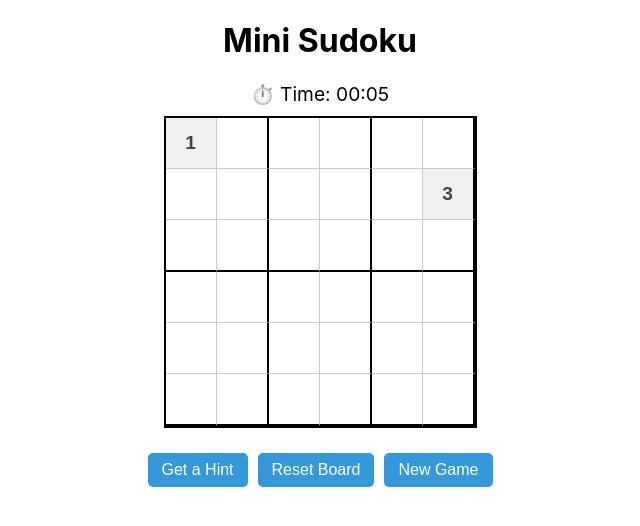
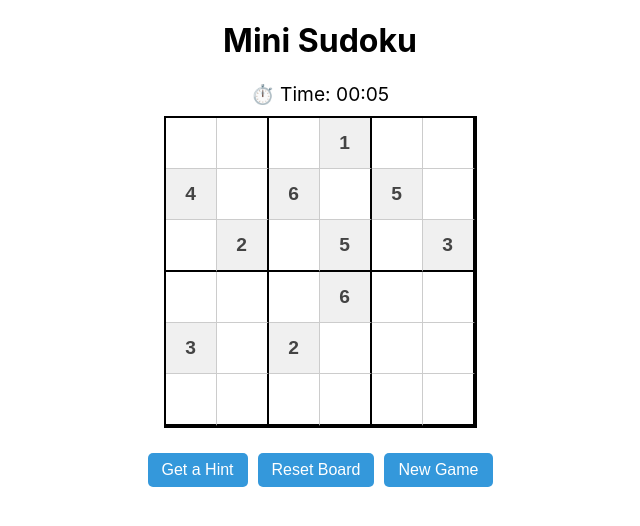
Before and after one commit to malashreedh/miniSudoku, a React (Create React App) app in the folder mini-sudoku-game/: page / in a window 1280 px wide. Shown: the top 526 px of the page, without its empty margins (320-960 px from the left). Built offline with nearby package versions, Linux system fonts and the light colour scheme.

Commit message:
added logic

```diff
--- a/mini-sudoku-game/src/components/SudokuGrid.tsx
+++ b/mini-sudoku-game/src/components/SudokuGrid.tsx
@@ -2,90 +2,50 @@ import React, { useState } from 'react';
 import './SudokuGrid.css';
 import Cell from './Cell';
 import ControlPanel from './ControlPanel';
+import {
+  Board,
+  Cell as SudokuCell,
+  cloneBoard,
+  generatePuzzle,
+  isBoardSolved
+} from '../utils/sudoku';
 
 interface SudokuGridProps {
   setIsWin: (value: boolean) => void;
   isWin: boolean;
 }
 
-
-// Puzzle 1 and its solution
-const initialPuzzle1 = [
-  ['1', '', '', '', '', ''],
-  ['', '', '', '', '', '3'],
-  ['', '', '', '', '', ''],
-  ['', '', '', '', '', ''],
-  ['', '', '', '', '', ''],
-  ['', '', '', '', '', ''],
-];
-
-const solution1 = [
-  ['1', '2', '3', '4', '5', '6'],
-  ['4', '5', '6', '1', '2', '3'],
-  ['2', '3', '1', '5', '6', '4'],
-  ['5', '6', '4', '2', '3', '1'],
-  ['3', '1', '2', '6', '4', '5'],
-  ['6', '4', '5', '3', '1', '2'],
-];
-
-// Puzzle 2 and its solution
-const initialPuzzle2 = [
-  ['', '', '3', '', '', '6'],
-  ['', '', '', '1', '', ''],
-  ['2', '', '', '', '', ''],
-  ['', '', '', '', '3', ''],
-  ['', '', '1', '', '', ''],
-  ['6', '', '', '', '', ''],
-];
-
-const solution2 = [
-  ['1', '2', '3', '4', '5', '6'],
-  ['4', '5', '6', '1', '2', '3'],
-  ['2', '3', '1', '5', '6', '4'],
-  ['5', '6', '4', '2', '3', '1'],
-  ['3', '1', '2', '6', '4', '5'],
-  ['6', '4', '5', '3', '1', '2'],
-];
-
 const SudokuGrid: React.FC<SudokuGridProps> = ({ setIsWin, isWin }) => {
-    const [puzzle, setPuzzle] = useState<string[][]>(initialPuzzle1);
-    const [board, setBoard] = useState<string[][]>(initialPuzzle1);
-  const [solution, setSolution] = useState<string[][]>(solution1);
-
-  const checkForWin = (currentBoard: string[][]) => {
-    for (let row = 0; row < 6; row++) {
-      for (let col = 0; col < 6; col++) {
-        if (currentBoard[row][col] !== solution[row][col]) {
-          return false;
-        }
-      }
-    }
-    return true;
-  };
-
+  const [initialPuzzle, setInitialPuzzle] = useState<Board>(generatePuzzle(10));
+  const [board, setBoard] = useState<Board>(cloneBoard(initialPuzzle));
 
   const handleChange = (row: number, col: number, value: string) => {
-    const newBoard = board.map((r, rowIndex) =>
-      r.map((cellValue, colIndex) =>
-        rowIndex === row && colIndex === col ? value : cellValue
-      )
-    );
+    const intValue = parseInt(value);
+    const newBoard = cloneBoard(board);
+
+    if (!isNaN(intValue)) {
+      newBoard[row][col].value = intValue;
+    } else {
+      newBoard[row][col].value = null;
+    }
+
     setBoard(newBoard);
 
-    if (checkForWin(newBoard)) {
+    if (isBoardSolved(newBoard)) {
       setIsWin(true);
     }
   };
 
   const handleHint = () => {
-    for (let row = 0; row < 6; row++) {
-      for (let col = 0; col < 6; col++) {
-        if (board[row][col] === '') {
-          const newBoard = [...board];
-          newBoard[row][col] = solution[row][col];
+    for (let row = 0; row < board.length; row++) {
+      for (let col = 0; col < board[row].length; col++) {
+        if (board[row][col].value === null) {
+          const newBoard = cloneBoard(board);
+          newBoard[row][col].value = generatePuzzle(1)[row][col].value;
+          newBoard[row][col].readOnly = true;
           setBoard(newBoard);
 
-          if (checkForWin(newBoard)) {
+          if (isBoardSolved(newBoard)) {
             setIsWin(true);
           }
 
@@ -95,19 +55,16 @@ const SudokuGrid: React.FC<SudokuGridProps> = ({ setIsWin, isWin }) => {
     }
   };
 
-
   const handleReset = () => {
-    setBoard(puzzle);
+    setBoard(cloneBoard(initialPuzzle));
     setIsWin(false);
-
   };
 
   const handleNewGame = () => {
-    setPuzzle(initialPuzzle2);      // Update the current puzzle
-    setBoard(initialPuzzle2);       // Set the board
-    setSolution(solution2);         // Set the solution
+    const newPuzzle = generatePuzzle(10);
+    setInitialPuzzle(newPuzzle);
+    setBoard(cloneBoard(newPuzzle));
     setIsWin(false);
-
   };
 
   return (
@@ -115,7 +72,7 @@ const SudokuGrid: React.FC<SudokuGridProps> = ({ setIsWin, isWin }) => {
       <div className="grid-container">
         {board.map((row, rowIndex) => (
           <div className="row" key={rowIndex}>
-            {row.map((value, colIndex) => {
+            {row.map((cell: SudokuCell, colIndex: number) => {
               const isRightBlock = (colIndex + 1) % 2 === 0;
               const isBottomBlock = (rowIndex + 1) % 3 === 0;
 
@@ -131,18 +88,17 @@ const SudokuGrid: React.FC<SudokuGridProps> = ({ setIsWin, isWin }) => {
                   <Cell
                     row={rowIndex}
                     col={colIndex}
-                    value={value}
+                    value={cell.value ? cell.value.toString() : ''}
+                    isEditable={!cell.readOnly}
                     onChange={handleChange}
-                    isEditable={puzzle[rowIndex][colIndex] === ''}
                   />
-
-
                 </div>
               );
             })}
           </div>
         ))}
       </div>
+
       {isWin && (
         <div style={{ fontSize: '1.4rem', marginTop: '15px', color: 'green' }}>
           🎉 You solved the puzzle!
--- /dev/null
+++ b/mini-sudoku-game/src/utils/sudoku.ts
@@ -0,0 +1,86 @@
+export type Cell = {
+    value: number | null;
+    readOnly: boolean;
+};
+export type Board = Cell[][];
+
+const BOARD_SIZE = 6;
+const BLOCK_ROWS = 2;
+const BLOCK_COLS = 3;
+const POSSIBLE_VALUES = [1,2,3,4,5,6];
+
+//creating an empty 6x6 sudoku board
+export function createEmptyBoard(): Board {
+    return Array.from({ length: BOARD_SIZE }, () =>
+      Array.from({length: BOARD_SIZE }, () =>
+        ({value: null, readOnly: false}))
+    );
+}
+
+//Deep copy to avoid mutation
+export function cloneBoard(board: Board): Board {
+    return board.map(row =>
+        row.map(cell => ({ ...cell }))
+    );
+}
+
+//Checking for validity based on sudoku rules (no same number in row/column/block)
+export function isValidMove(board: Board, row: number, col: number, value: number): boolean{
+    //legal number:
+    if (value<1 || value > BOARD_SIZE) return false;
+    //row and column
+    for (let i = 0; i<BOARD_SIZE; i++){
+        if (i !== col && board[row][i].value === value) return false;
+        if (i !== row && board[i][col].value === value) return false;
+    }
+    //block
+    const blockRowStart = Math.floor(row/BLOCK_ROWS)*BLOCK_ROWS;
+    const blockColStart = Math.floor(col/BLOCK_COLS)*BLOCK_COLS;
+    for (let r=blockRowStart; r<blockRowStart + BLOCK_ROWS; r++){
+        for (let c=blockColStart; c<blockColStart + BLOCK_COLS; c++){
+            if((r!==row || c!==col) && board[r][c].value===value){
+                return false;
+            }
+        }
+    }
+    return true;
+}
+//check for complete and correct board
+export function isBoardSolved(board: Board): boolean {
+    for (let row=0; row< BOARD_SIZE; row++){
+        for (let col=0; col<BOARD_SIZE; col++){
+            const cell = board[row][col];
+            if(!cell.value || !isValidMove(board, row, col, cell.value)) {
+                return false;
+            }
+        }
+    }
+    return true;
+}
+//basic generator to fill a few VALID & RANDOM cells
+export function generatePuzzle(clues: number=10): Board {
+    const board = createEmptyBoard();
+    let filled=0;
+    while (filled<clues) {
+        const row = Math.floor(Math.random() * BOARD_SIZE);
+        const col = Math.floor(Math.random() * BOARD_SIZE);
+        if (board[row][col].value !== null) continue;
+        const values = shuffle([...POSSIBLE_VALUES]);
+        for (const val of values) {
+            if (isValidMove(board, row, col, val)){
+                board[row][col] = {value:val, readOnly: true};
+                filled++;
+                break;
+            }
+        }
+    }
+    return board;
+}
+//shuffle function
+function shuffle<T>(arr: T[]): T[] {
+    for (let i = arr.length-1; i>0; i--) {
+        const j = Math.floor(Math.random() * (i+1));
+        [arr[i], arr[j]] = [arr[j], arr[i]];
+    }
+    return arr
+}
```
Lines whose indentation alone changed are shown as unchanged.
